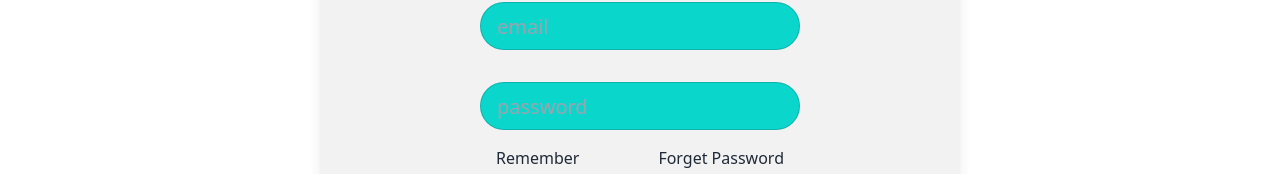
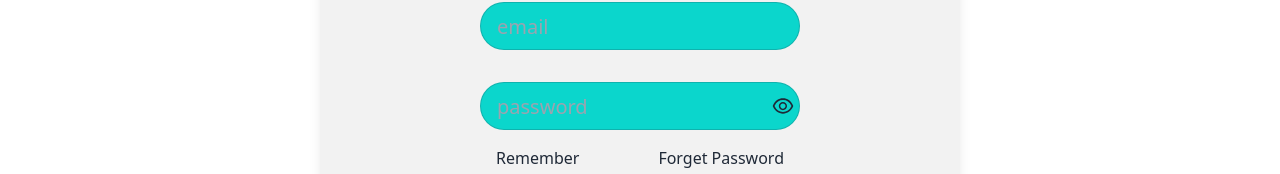
Before and after one commit to mikabir76/summer-camp-client, a React (Vite) app: page /login in a window 1280 px wide. Shown: the part 626-800 px from the top of the page. Built offline with nearby package versions, Linux system fonts and the light colour scheme.

Commit message:
login input field toggle set

```diff
--- a/src/Components/Login/Login.jsx
+++ b/src/Components/Login/Login.jsx
@@ -1,8 +1,13 @@
-import React from 'react';
+import React, { useState } from 'react';
 import { FaLock } from "react-icons/fa";
+import {AiOutlineEyeInvisible, AiOutlineEye} from "react-icons/ai"
 import { Link } from 'react-router-dom';
 
 const Login = () => {
+    const [state, setState] = useState(false);
+    const toggle = ()=>{
+        setState(prevState => !prevState)
+    }
     return (
         <div className='container flex justify-center min-h-screen items-center'>
 
@@ -31,7 +36,12 @@ const Login = () => {
         </div>
         <div className="form-control">
 
-          <input type="password" placeholder="password" className="input input-bordered text-white text-xl rounded-full bg-[#0bd6cc]" />
+          <input type={state? "text" : "password"} placeholder="password" className="input input-bordered text-white text-xl relative rounded-full bg-[#0bd6cc]" />
+          <button onClick={toggle} className='text-2xl absolute right-[165px] mt-3'>
+            {
+                state? <AiOutlineEyeInvisible></AiOutlineEyeInvisible> : <AiOutlineEye></AiOutlineEye>
+            }
+          </button>
         </div>
         <div className='flex justify-between px-4 pt-4'>
             <p>Remember</p>
```
